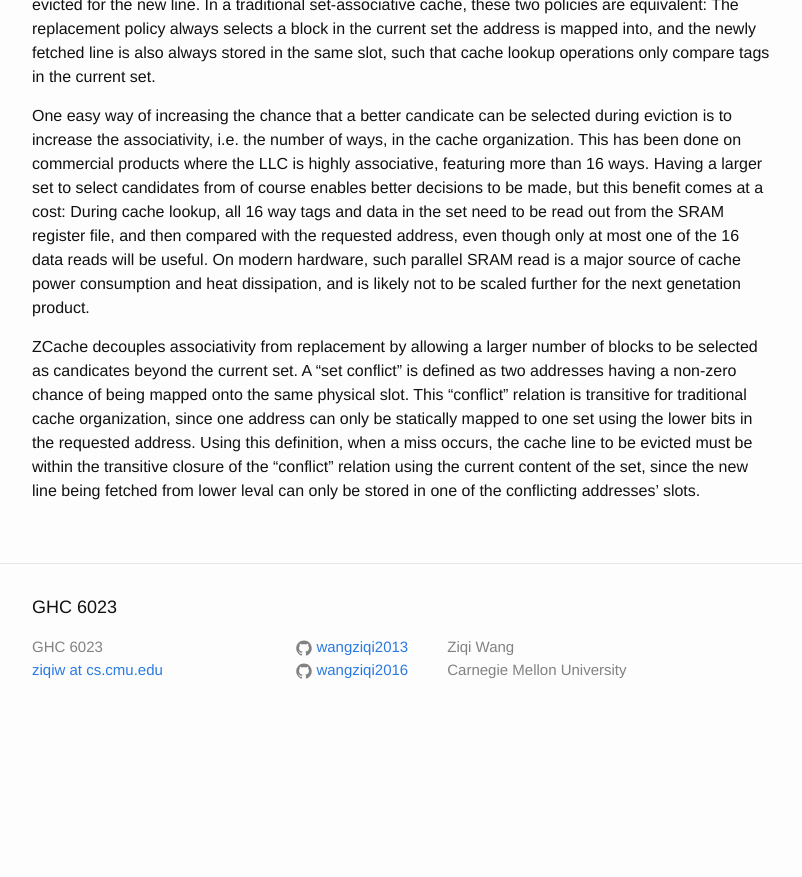
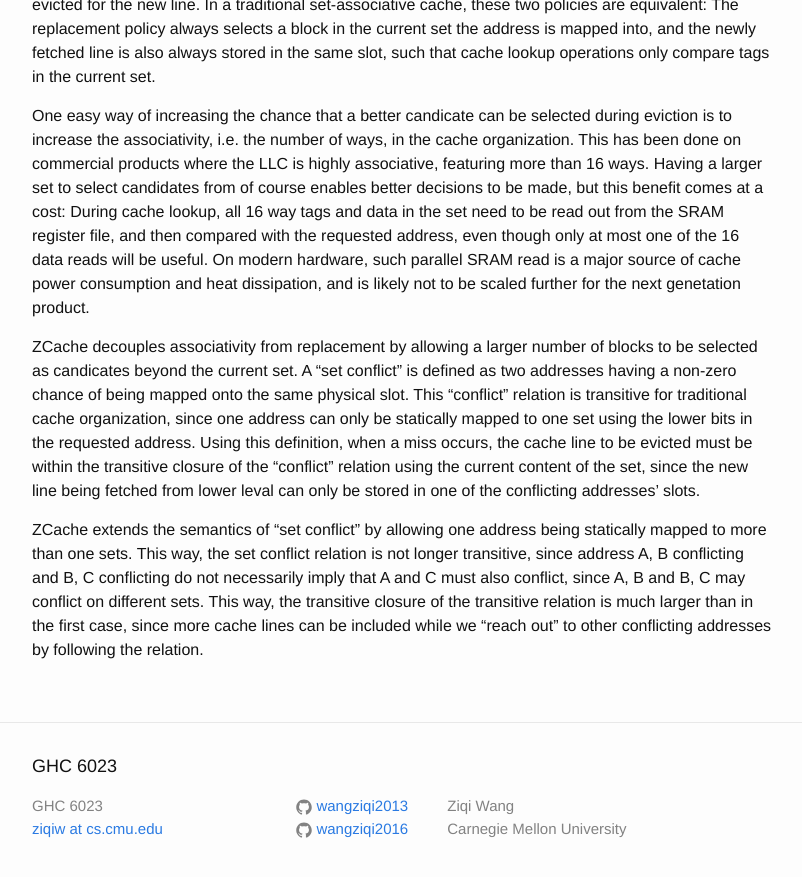
Before and after one commit to wangziqi2013/wangziqi2013.github.io, a Jekyll site: the page built from _posts/2020-05-24-zcache.markdown, in a window 1280 px wide and 900 px high, scrolled down 826 px. Shown: the top 877 px of the window, without its empty margins (238-1040 px from the left). Built offline with Jekyll 4.4.1, drawn with Linux system fonts in a browser that asks for light colours; before the commit the page ends 1567 px from its top, so only the background shows below that.

Commit message:
Adding zcache

```diff
--- a/_posts/2020-05-24-zcache.markdown
+++ b/_posts/2020-05-24-zcache.markdown
@@ -45,3 +45,9 @@ can only be statically mapped to one set using the lower bits in the requested a
 Using this definition, when a miss occurs, the cache line to be evicted must be within the transitive closure of the
 "conflict" relation using the current content of the set, since the new line being fetched from lower leval can only
 be stored in one of the conflicting addresses' slots.
+
+ZCache extends the semantics of "set conflict" by allowing one address being statically mapped to more than one sets. This
+way, the set conflict relation is not longer transitive, since address A, B conflicting and  B, C conflicting do not
+necessarily imply that A and C must also conflict, since A, B and B, C may conflict on different sets. This way, the
+transitive closure of the transitive relation is much larger than in the first case, since more cache lines can be included
+while we "reach out" to other conflicting addresses by following the relation.
```
